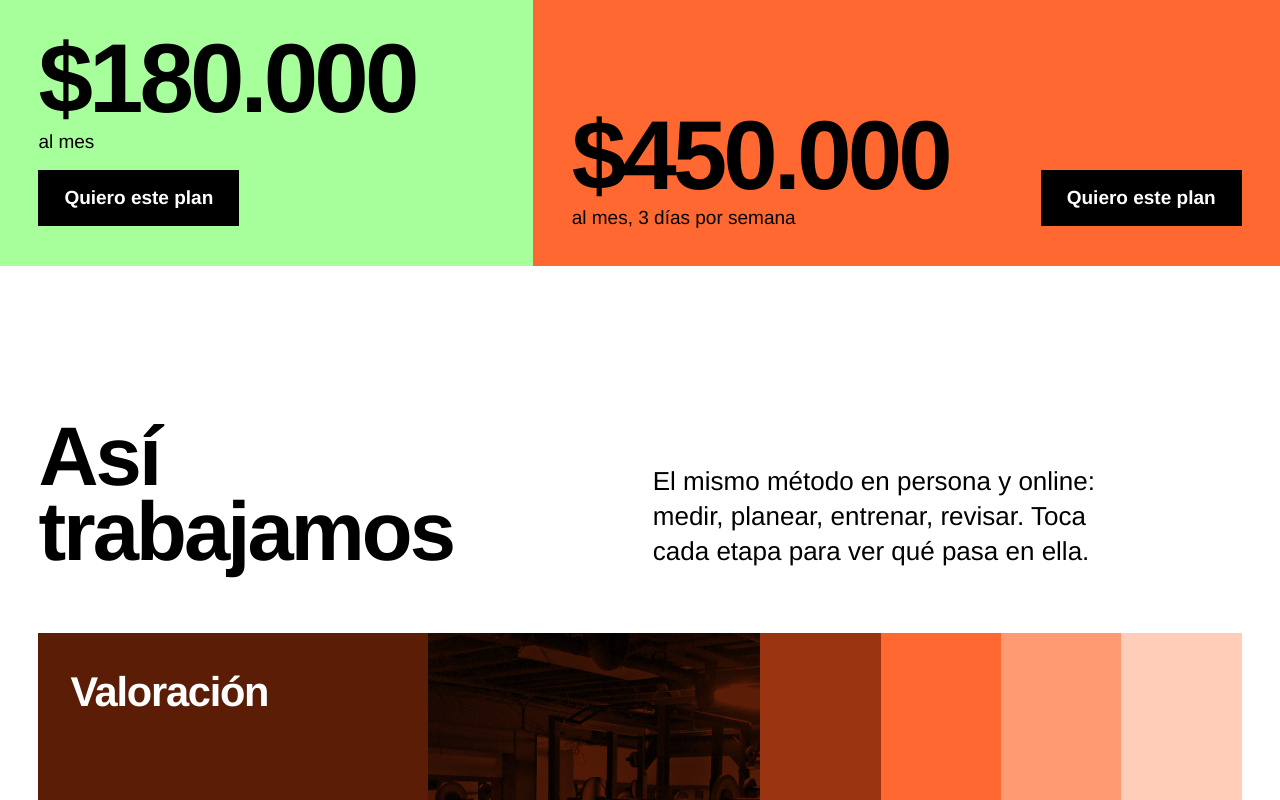
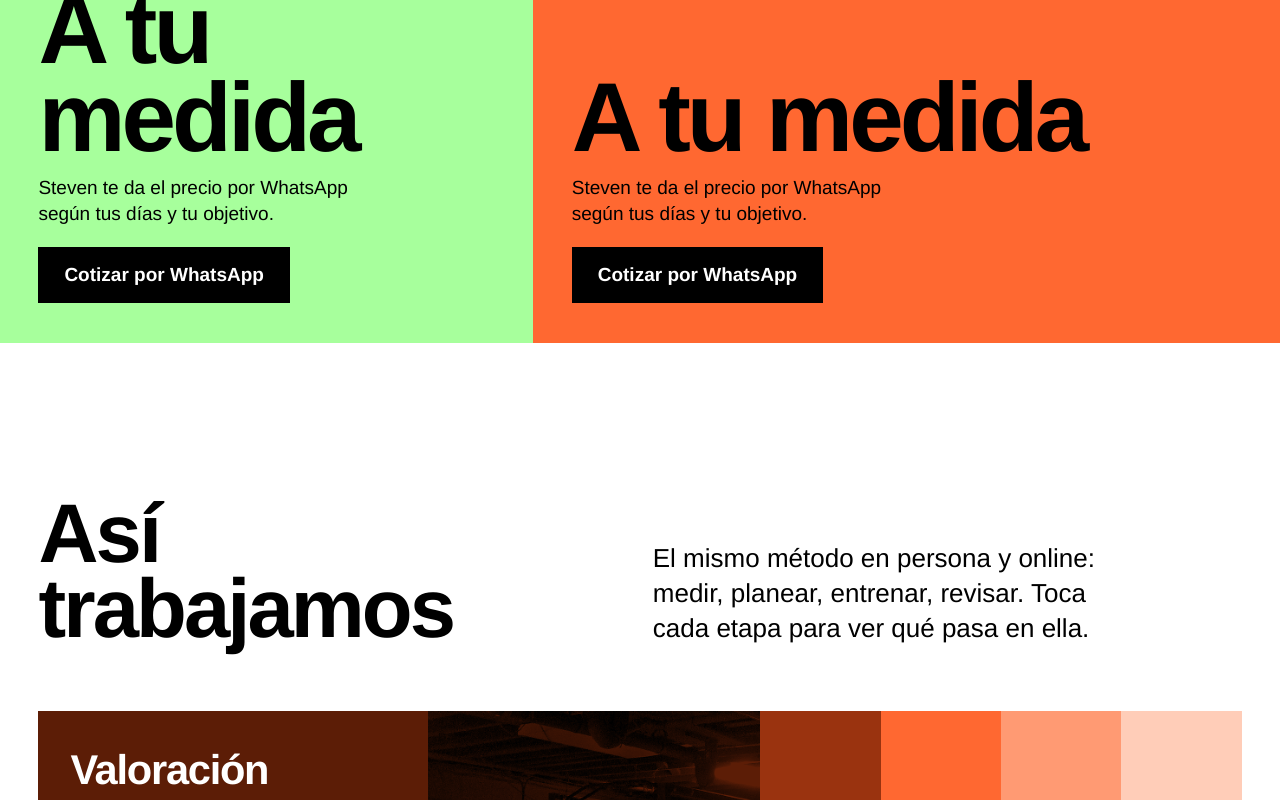
Before and after one commit to JuanMora1945/steven-pelaez-trainer, a React (Vite) app: page / in a window 1280 px wide. Shown: the part 3400-4200 px from the top of the page. Built offline with nearby package versions, Linux system fonts and the light colour scheme; a web font is replaced by a local one.

Commit message:
feat: replace plan prices with WhatsApp quote by username

```diff
--- a/src/components/Sections.jsx
+++ b/src/components/Sections.jsx
@@ -79,7 +79,9 @@ export function Intro() {
 }
 
 function PlanField({ plan, tone }) {
-  const link = buildWhatsAppLink(`Hola Steven, vi tu página. Quiero información del plan de ${plan.messageName}.`)
+  const link = buildWhatsAppLink(
+    `Hola Steven, vi tu página. Quiero saber el precio del plan de ${plan.messageName}.`,
+  )
   return (
     <article className={`plan plan--${tone}`} aria-labelledby={`plan-${plan.id}`}>
       <h2 id={`plan-${plan.id}`} className="plan__name reveal">{plan.name}</h2>
@@ -87,10 +89,10 @@ function PlanField({ plan, tone }) {
       <p className="plan__includes reveal">{plan.includes}</p>
       <div className="plan__foot">
         <p className="plan__price">
-          {plan.price} <span>{plan.period}</span>
+          A tu medida <span>Steven te da el precio por WhatsApp según tus días y tu objetivo.</span>
         </p>
         <a className="button button--ink" href={link} target="_blank" rel="noopener noreferrer">
-          Quiero este plan
+          Cotizar por WhatsApp
         </a>
       </div>
     </article>
--- a/src/data/content.js
+++ b/src/data/content.js
@@ -2,8 +2,8 @@
 // Values marked SAMPLE are placeholders to confirm with Steven before publishing.
 
 export const contact = {
-  // WhatsApp: a phone number in international format always works (e.g. '+57 300 000 0000').
-  // While it is empty the link uses the WhatsApp username, which depends on a regional rollout.
+  // WhatsApp opens Steven's chat by username (wa.me/<username>, checked 2026-11-15).
+  // A phone number in international format, if added later, takes priority.
   phone: '',
   username: 'stevenpelaez_13',
   instagram: 'https://www.instagram.com/stevenpelaez.trainer/',
@@ -37,8 +37,6 @@ export const plans = {
     who: 'Para quien vive en Cali y quiere a Steven al lado en cada serie.',
     includes:
       'Sesiones uno a uno en Smart Fit Unicentro, valoración inicial, técnica corregida en cada ejercicio, plan de entrenamiento por escrito y pautas de alimentación según tu objetivo. Necesitas tu membresía de Smart Fit activa.',
-    price: '$450.000', // SAMPLE
-    period: 'al mes, 3 días por semana',
   },
   online: {
     id: 'online',
@@ -47,8 +45,6 @@ export const plans = {
     who: 'Para quien entrena en cualquier gimnasio o ciudad y quiere un plan serio.',
     includes:
       'Rutina a tu medida con video de cada ejercicio, pautas de alimentación, revisión semanal por WhatsApp y ajustes del plan cada mes según tu progreso.',
-    price: '$180.000', // SAMPLE
-    period: 'al mes',
   },
 }
 
@@ -76,6 +72,10 @@ export const steps = [
 ]
 
 export const faqs = [
+  {
+    q: '¿Cuánto cuesta?',
+    a: 'Depende de la modalidad, los días por semana y tu objetivo. Escríbele a Steven por WhatsApp y te da el precio de tu plan.',
+  },
   {
     q: '¿Necesito ser afiliado de Smart Fit?',
     a: 'Para el plan presencial sí: entrenamos en la sede Unicentro y necesitas tu membresía activa. La asesoría online sirve en cualquier gimnasio.',
--- a/src/index.css
+++ b/src/index.css
@@ -663,7 +663,9 @@ a {
 
 .plan__price span {
   display: block;
-  margin-top: 10px;
+  max-width: 30ch;
+  margin-top: 14px;
+  line-height: 1.35;
   font-size: var(--step-body);
   font-weight: 500;
   letter-spacing: 0;
@@ -1303,7 +1305,7 @@ a.row--hello:hover {
   }
 
   .plan__price {
-    font-size: 16vw;
+    font-size: 14vw;
   }
 
   .plan__foot .button {
```
Also changed, not shown: odd/tasks/steven-landing.md (+4 -2 lines), 1 other file (tests, documents, lock files or other folders).
